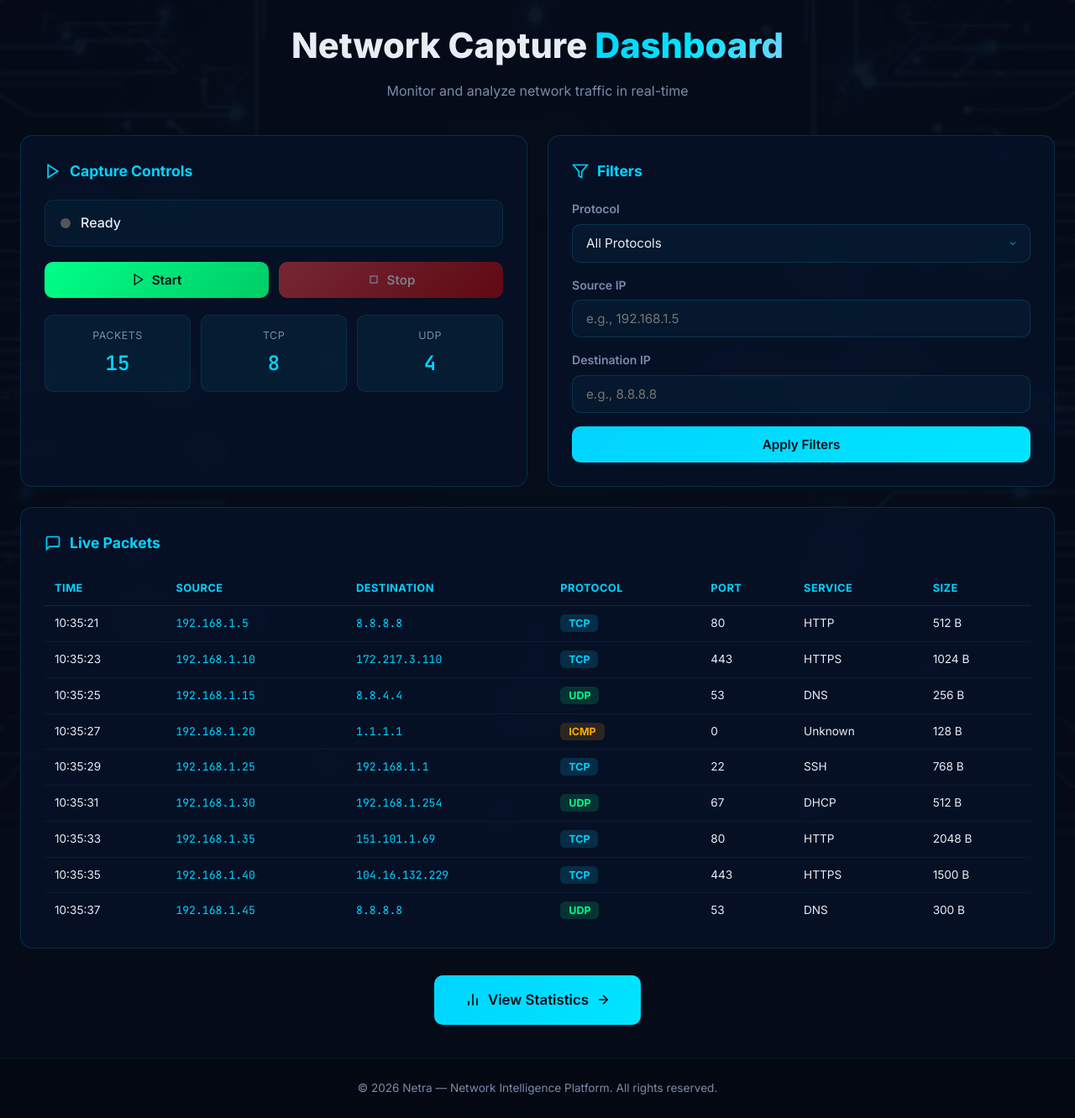
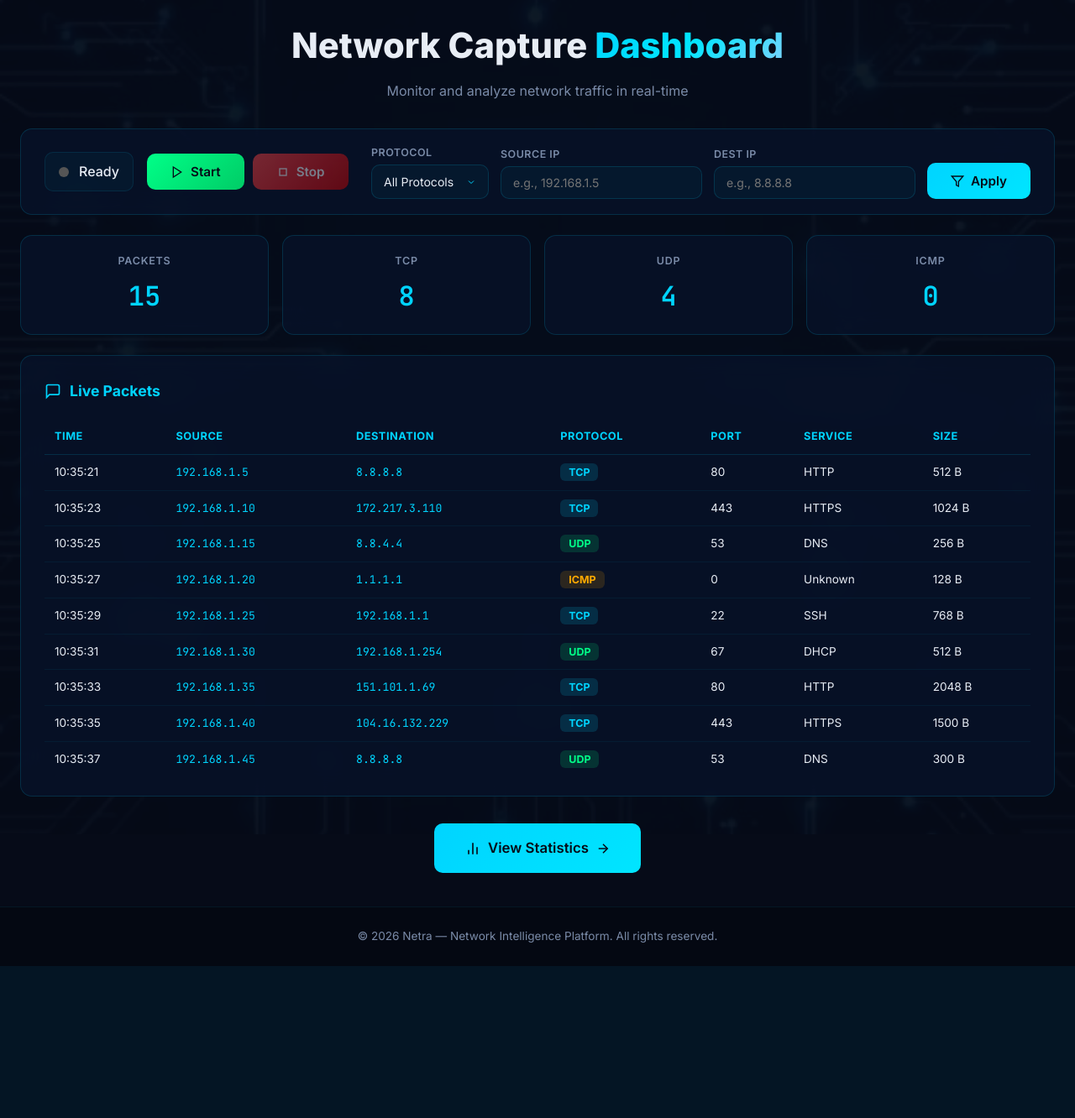
Before and after one commit to Farah-Tanveer/Netra, a Flask app: page /dashboard in a window 1280 px wide. Shown: the part 69-1401 px from the top of the page at 84% size. After the commit the page ends 1220 px from the top, so only its background shows below. Run offline with Flask 3, Linux system fonts and the light colour scheme.

Commit message:
Ehanced some styling

```diff
--- a/static/style.css
+++ b/static/style.css
@@ -141,29 +141,37 @@ select.form-control { cursor: pointer; appearance: none; background-image: url("
 .dashboard-main, .stats-main { padding: 90px 24px 40px; max-width: 1300px; margin: 0 auto; min-height: 100vh; position: relative; }
 .page-dashboard { background: var(--bg-body); }
 .page-dashboard::before { content: ''; position: fixed; inset: 0; background: url('/static/images/dashboard_bg.jpg') center/cover no-repeat; opacity: 0.06; z-index: 0; pointer-events: none; }
-.dashboard-header, .stats-header { text-align: center; margin-bottom: 40px; position: relative; z-index: 1; }
+.dashboard-header, .stats-header { text-align: center; margin-bottom: 32px; position: relative; z-index: 1; }
 .page-title { font-size: clamp(1.8rem, 4vw, 2.6rem); font-weight: 800; margin-bottom: 8px; }
 .page-desc { color: var(--text-muted); font-size: 1rem; }
-.dashboard-grid { display: grid; grid-template-columns: 1fr 1fr; gap: 24px; margin-bottom: 32px; position: relative; z-index: 1; }
-.packet-panel { grid-column: 1 / -1; }
 
-/* Control Panel */
+/* Horizontal Control Bar */
+.control-bar { display: flex; align-items: center; justify-content: space-between; gap: 24px; margin-bottom: 24px; position: relative; z-index: 1; padding: 18px 28px; }
+.control-bar:hover { transform: none; }
+.control-bar-left { display: flex; align-items: center; gap: 16px; flex-shrink: 0; }
+.control-bar .status-indicator { margin-bottom: 0; padding: 10px 16px; }
+.control-bar-buttons { display: flex; gap: 10px; }
+.control-bar-filters { display: flex; align-items: flex-end; gap: 14px; flex-wrap: wrap; flex: 1; justify-content: flex-end; }
+.filter-inline { display: flex; flex-direction: column; gap: 4px; min-width: 140px; }
+.filter-inline label { font-size: 0.78rem; font-weight: 600; color: var(--text-muted); text-transform: uppercase; letter-spacing: 0.5px; }
+.filter-inline .form-control { padding: 10px 14px; font-size: 0.88rem; }
+
+/* Dash Stats Row */
+.dash-stats-row { display: grid; grid-template-columns: repeat(4, 1fr); gap: 16px; margin-bottom: 24px; position: relative; z-index: 1; }
+.dash-stat { text-align: center; padding: 20px 12px; }
+.dash-stat:hover { transform: translateY(-3px); }
+.dash-stat-label { display: block; font-size: 0.78rem; color: var(--text-muted); margin-bottom: 6px; text-transform: uppercase; letter-spacing: 0.8px; font-weight: 600; }
+.dash-stat-value { display: block; font-size: 2rem; font-weight: 800; color: var(--primary); font-family: var(--mono); }
+
+.packet-panel { position: relative; z-index: 1; }
+
+/* Panel Title */
 .panel-title { font-size: 1.1rem; font-weight: 700; color: var(--primary); margin-bottom: 20px; display: flex; align-items: center; gap: 10px; }
 .panel-title svg { stroke: var(--primary); }
 .status-indicator { display: flex; align-items: center; gap: 12px; padding: 14px 18px; background: rgba(0,212,255,0.04); border-radius: 10px; border: 1px solid rgba(0,212,255,0.1); margin-bottom: 18px; font-weight: 500; }
 .status-dot { width: 12px; height: 12px; border-radius: 50%; background: #555; transition: all var(--speed); flex-shrink: 0; }
 .status-dot.active { background: var(--success); box-shadow: 0 0 12px rgba(0,255,136,0.5); animation: dotPulse 1.5s infinite; }
 @keyframes dotPulse { 0%,100%{ box-shadow: 0 0 0 0 rgba(0,255,136,0.5); } 50%{ box-shadow: 0 0 0 8px rgba(0,255,136,0); } }
-.button-group { display: flex; gap: 12px; margin-bottom: 20px; }
-.button-group .btn { flex: 1; justify-content: center; }
-.mini-stats { display: grid; grid-template-columns: repeat(3, 1fr); gap: 12px; }
-.mini-stat { text-align: center; padding: 14px 8px; background: rgba(0,212,255,0.06); border-radius: 10px; border: 1px solid rgba(0,212,255,0.1); }
-.mini-stat-label { display: block; font-size: 0.78rem; color: var(--text-muted); margin-bottom: 4px; text-transform: uppercase; letter-spacing: 0.5px; }
-.mini-stat-value { display: block; font-size: 1.5rem; font-weight: 800; color: var(--primary); font-family: var(--mono); }
-
-/* Filter */
-.filter-group { margin-bottom: 16px; }
-.filter-group label { display: block; margin-bottom: 6px; font-weight: 600; font-size: 0.88rem; color: var(--text-muted); }
 
 /* Packets */
 .packet-list { max-height: 420px; overflow-y: auto; }
@@ -224,21 +232,36 @@ body.light-theme .footer { background: rgba(0,0,0,0.04); }
 @keyframes notifFade { to { opacity: 0; transform: translateY(-10px); } }
 
 /* ========= RESPONSIVE ========= */
+/* Mobile Menu Overlay */
+.nav-overlay { display: none; position: fixed; inset: 0; top: 68px; background: rgba(0,0,0,0.5); z-index: 998; backdrop-filter: blur(4px); opacity: 0; transition: opacity var(--speed); }
+.nav-overlay.active { display: block; opacity: 1; }
+
 @media (max-width: 768px) {
   .hamburger { display: flex; }
-  .nav-menu { position: fixed; top: 68px; left: -100%; width: 100%; flex-direction: column; background: var(--bg-body); padding: 24px 0; gap: 4px; transition: left var(--speed); border-bottom: 1px solid var(--bg-card-border); }
-  .nav-menu.active { left: 0; }
-  .dashboard-grid { grid-template-columns: 1fr; }
+  .nav-menu { position: fixed; top: 68px; right: -100%; width: 280px; height: calc(100vh - 68px); flex-direction: column; background: var(--bg-body); padding: 24px 16px; gap: 4px; transition: right var(--speed) ease; border-left: 1px solid var(--bg-card-border); z-index: 999; overflow-y: auto; box-shadow: -10px 0 30px rgba(0,0,0,0.3); }
+  .nav-menu.active { right: 0; }
+  .nav-menu .nav-item { width: 100%; }
+  .nav-menu .nav-link { display: block; padding: 14px 16px; border-radius: 10px; font-size: 1rem; }
+  .nav-menu .nav-link:hover, .nav-menu .nav-link.active { background: rgba(0,212,255,0.1); }
+  /* Control bar stacks vertically on mobile */
+  .control-bar { flex-direction: column; align-items: stretch; gap: 16px; }
+  .control-bar-left { justify-content: space-between; flex-wrap: wrap; }
+  .control-bar-filters { flex-direction: column; align-items: stretch; }
+  .filter-inline { min-width: unset; }
+  .dash-stats-row { grid-template-columns: repeat(2, 1fr); }
   .contact-grid { grid-template-columns: 1fr; }
   .hero-stats-row { gap: 20px; }
   .hero-stat-divider { display: none; }
   .stats-grid { grid-template-columns: 1fr; }
-  .mini-stats { grid-template-columns: 1fr; }
 }
 @media (max-width: 480px) {
   .navbar-container { height: 60px; }
+  .nav-menu { top: 60px; height: calc(100vh - 60px); }
   .btn-lg { padding: 14px 24px; font-size: 0.95rem; }
   .hero-section { padding: 80px 16px 40px; }
+  .dash-stats-row { grid-template-columns: 1fr 1fr; }
+  .control-bar-buttons { flex: 1; }
+  .control-bar-buttons .btn { flex: 1; justify-content: center; }
 }
 
 /* ========= PARTICLE DOTS ========= */
--- a/stats.json
+++ b/stats.json
@@ -1,5 +1,5 @@
 {
-  "sessions": 1,
+  "sessions": 6,
   "total_packets": 0,
   "total_data": 0
 }
--- a/templates/dashboard.html
+++ b/templates/dashboard.html
@@ -45,18 +45,14 @@
             <p class="page-desc">Monitor and analyze network traffic in real-time</p>
         </div>
 
-        <div class="dashboard-grid">
-            <!-- Control Panel -->
-            <div class="glass-card control-panel">
-                <h3 class="panel-title">
-                    <svg width="20" height="20" viewBox="0 0 24 24" fill="none" stroke="currentColor" stroke-width="2"><polygon points="5 3 19 12 5 21 5 3"/></svg>
-                    Capture Controls
-                </h3>
+        <!-- Horizontal Control Bar -->
+        <div class="control-bar glass-card">
+            <div class="control-bar-left">
                 <div class="status-indicator" id="statusIndicator">
                     <div class="status-dot" id="statusDot"></div>
                     <span id="statusText">Ready</span>
                 </div>
-                <div class="button-group">
+                <div class="control-bar-buttons">
                     <button class="btn btn-success" id="startBtn">
                         <svg width="16" height="16" viewBox="0 0 24 24" fill="none" stroke="currentColor" stroke-width="2"><polygon points="5 3 19 12 5 21 5 3"/></svg>
                         Start
@@ -66,29 +62,9 @@
                         Stop
                     </button>
                 </div>
-                <div class="mini-stats">
-                    <div class="mini-stat">
-                        <span class="mini-stat-label">Packets</span>
-                        <span class="mini-stat-value" id="packetCount">0</span>
             </div>
-                    <div class="mini-stat">
-                        <span class="mini-stat-label">TCP</span>
-                        <span class="mini-stat-value" id="tcpCount">0</span>
-                    </div>
-                    <div class="mini-stat">
-                        <span class="mini-stat-label">UDP</span>
-                        <span class="mini-stat-value" id="udpCount">0</span>
-                    </div>
-                </div>
-            </div>
-
-            <!-- Filters Panel -->
-            <div class="glass-card filter-panel">
-                <h3 class="panel-title">
-                    <svg width="20" height="20" viewBox="0 0 24 24" fill="none" stroke="currentColor" stroke-width="2"><polygon points="22 3 2 3 10 12.46 10 19 14 21 14 12.46 22 3"/></svg>
-                    Filters
-                </h3>
-                <div class="filter-group">
+            <div class="control-bar-filters">
+                <div class="filter-inline">
                     <label for="protocolFilter">Protocol</label>
                     <select id="protocolFilter" class="form-control">
                         <option value="ALL">All Protocols</option>
@@ -97,15 +73,39 @@
                         <option value="ICMP">ICMP</option>
                     </select>
                 </div>
-                <div class="filter-group">
+                <div class="filter-inline">
                     <label for="srcIpFilter">Source IP</label>
                     <input type="text" id="srcIpFilter" class="form-control" placeholder="e.g., 192.168.1.5">
                 </div>
-                <div class="filter-group">
-                    <label for="destIpFilter">Destination IP</label>
+                <div class="filter-inline">
+                    <label for="destIpFilter">Dest IP</label>
                     <input type="text" id="destIpFilter" class="form-control" placeholder="e.g., 8.8.8.8">
                 </div>
-                <button class="btn btn-primary btn-block" id="applyFiltersBtn">Apply Filters</button>
+                <button class="btn btn-primary" id="applyFiltersBtn">
+                    <svg width="16" height="16" viewBox="0 0 24 24" fill="none" stroke="currentColor" stroke-width="2"><polygon points="22 3 2 3 10 12.46 10 19 14 21 14 12.46 22 3"/></svg>
+                    Apply
+                </button>
+            </div>
+        </div>
+
+        <!-- Stats Row -->
+        <div class="dash-stats-row">
+            <div class="dash-stat glass-card">
+                <span class="dash-stat-label">Packets</span>
+                <span class="dash-stat-value" id="packetCount">0</span>
+            </div>
+            <div class="dash-stat glass-card">
+                <span class="dash-stat-label">TCP</span>
+                <span class="dash-stat-value" id="tcpCount">0</span>
+            </div>
+            <div class="dash-stat glass-card">
+                <span class="dash-stat-label">UDP</span>
+                <span class="dash-stat-value" id="udpCount">0</span>
+            </div>
+            <div class="dash-stat glass-card">
+                <span class="dash-stat-label">ICMP</span>
+                <span class="dash-stat-value" id="icmpCount">0</span>
+            </div>
         </div>
 
         <!-- Packet List -->
@@ -119,7 +119,6 @@
                     <svg width="48" height="48" viewBox="0 0 24 24" fill="none" stroke="currentColor" stroke-width="1"><circle cx="12" cy="12" r="10"/><line x1="12" y1="8" x2="12" y2="12"/><line x1="12" y1="16" x2="12.01" y2="16"/></svg>
                     <p>No packets captured yet</p>
                     <p class="empty-hint">Click Start to begin monitoring</p>
-                    </div>
                 </div>
             </div>
         </div>
```
Also changed, not shown: logs.txt (+10 -0 lines). Lines whose indentation alone changed are shown as unchanged.
